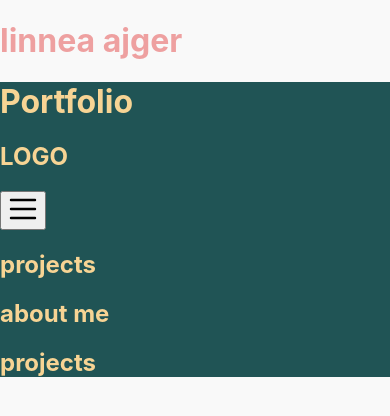
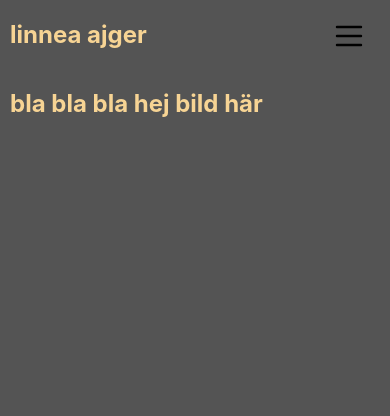
Before and after one commit to LinneaAjger/new-portfolio, a Next.js app in the folder with_styled_components/: page / in a window 390 px wide. Shown: the top 416 px of the page. Built offline with nearby package versions, Linux system fonts and the light colour scheme.

Commit message:
working hamburger menu for mobile and navbar for bigger screens

```diff
--- a/with_styled_components/components/globalstyles.tsx
+++ b/with_styled_components/components/globalstyles.tsx
@@ -8,8 +8,17 @@ const GlobalStyle = createGlobalStyle`
     margin: 0;
     font-family: -apple-system, BlinkMacSystemFont, Segoe UI, Roboto, Oxygen,
       Ubuntu, Cantarell, Fira Sans, Droid Sans, Helvetica Neue, sans-serif;
-      background-color: rgb(249, 249, 249);
+    background-color: rgb(249, 249, 249);
+    height: 100%;
+  }
 
+  * {
+    box-sizing: border-box;
+    list-style: none;
+  }
+
+  #__next {
+    height: 100%;
   }
 
   a {
@@ -17,9 +26,56 @@ const GlobalStyle = createGlobalStyle`
     text-decoration: none;
   }
 
-  * {
-    box-sizing: border-box;
+  button {
+    background: none;
+    border: none;
   }
+
+  .hamburger-active {
+    width: 100%;
+    height: 100%;
+    color: red;
+    position: absolute;
+    top: 0;
+    left: 0;
+    background: #d1d1d1;
+    width: 100%;
+    display: flex;
+    align-items: center;
+    flex-direction: column;
+    justify-content: center;
+    margin-block-start: 0;
+    margin-block-end: 0;
+    margin-inline-start: 0px;
+    margin-inline-end: 0px;
+    padding-inline-start: 0px;
+
+    li + li {
+      margin: 30px 0px 0px 0px;
+    }
+  }
+
+
+
+  .hamburger-inactive {
+    display: none;
+
+    @media (min-width: 769px){
+      display: flex;
+
+      ul {
+        width: 100%;
+        display: flex;
+        justify-content: space-evenly;
+        margin-block-start: 0;
+        margin-block-end: 0;
+        margin-inline-start: 0px;
+        margin-inline-end: 0px;
+        padding-inline-start: 0px;
+      }
+    }
+  }
+
 `
 
 export default GlobalStyle
--- a/with_styled_components/components/navbar.tsx
+++ b/with_styled_components/components/navbar.tsx
@@ -1,35 +1,55 @@
 import Image from "next/image"
 import closeImg from "../images/close.svg"
 import menuImg from "../images/menu.svg"
+import { Hamburgermenu, NavBarStyle, NavLinks } from "./sharedstyles"
 import Link from "next/link"
 import { useState } from "react"
 
 function NavBar (){
   const [navbar, setNavbar] = useState<boolean>(false);
+  const [toggle, setToggle] = useState<boolean>(false);
+  const handleMenu = () => {
+    setNavbar(prevState => !prevState);
+    setToggle(!toggle);
+    }
+
+                        {/* hamburgermeny ä osynlig för stora skärmar*/}
+
+
   return <div>
     <nav>
       <div>
-      <div>
-        <div>
+        <NavBarStyle>
           {/* logo*/}
           <Link href={"/"}>
-            <h2>LOGO</h2>
+            <h2>linnea ajger</h2>
           </Link>
-                    {/* hamburgermeny ä osynlig för stora skärmar*/}
-                    <div>
+            <NavLinks className={ toggle ? '' : 'hamburger-inactive' }>
+                <ul className={ toggle ? 'hamburger-active' : '' }>
+                  <li>
+                    <Link href="projects" onClick={()=> setNavbar(prevState => !prevState)}>projects</Link>
+                  </li>
+                  <li>
+                    <Link href="about" onClick={()=> setNavbar(prevState => !prevState)}>about me</Link>
+                  </li>
+                  <li>
+                    <Link href="contact" onClick={()=> setNavbar(prevState => !prevState)}>contact</Link>
+                  </li>
+                </ul>
+              </NavLinks>
+                    <Hamburgermenu>
                       <button
-                      onClick={()=> setNavbar(prevState => !prevState)}>
+                      onClick={handleMenu}>
                         {navbar ?
                         (<Image src={closeImg} width={30} height={30} alt="logo"/>) :
                         (<Image src={menuImg} width={30}  height={30} alt="logo"/>)}
 
                       </button>
-                    </div>
-        </div>
-
+                    </Hamburgermenu>
+        </NavBarStyle>
       </div>
 
-      </div>
+
     </nav>
   </div>
   }
--- a/with_styled_components/components/sharedstyles.tsx
+++ b/with_styled_components/components/sharedstyles.tsx
@@ -1,4 +1,13 @@
 import styled from 'styled-components'
+
+const Wrapper = styled.div`
+  margin: 0 auto;
+  color: #f7d494;
+  background-color: #545454;
+  padding: 0px 10px;
+  height: 100%;
+
+  `
 
 const Container = styled.div`
   padding: 0 0.5rem;
@@ -17,6 +26,28 @@ const Main = styled.main`
   justify-content: center;
   align-items: center;
 `
+const NavBarStyle = styled.div`
+  width: 100%;
+
+  display: flex;
+  justify-content: space-between;
+  align-items: center;
+`
+const NavLinks = styled.div`
+  width: 50%;
+
+`
+
+const Hamburgermenu = styled.div`
+position: absolute;
+top: 20px;
+right: 20px;
+
+@media (min-width: 768px){
+display: none;
+}
+
+`
 
 
-export { Container, Main}
+export { Wrapper, Container, Main, Hamburgermenu, NavBarStyle, NavLinks}
--- a/with_styled_components/pages/_app.tsx
+++ b/with_styled_components/pages/_app.tsx
@@ -15,7 +15,6 @@ function MyApp({ Component, pageProps }: AppProps) {
   const router = useRouter();
   return (
     <ThemeProvider theme={theme}>
-      <h1>linnea ajger</h1>
     <GlobalStyle />
       <Component {...pageProps} key={router.asPath} />
     </ThemeProvider>
--- /dev/null
+++ b/with_styled_components/pages/contact.tsx
@@ -0,0 +1,4 @@
+function contactPage (){
+  return <h1>contact</h1>
+  }
+  export default contactPage
--- a/with_styled_components/pages/index.tsx
+++ b/with_styled_components/pages/index.tsx
@@ -1,28 +1,13 @@
 import NavBar from 'components/navbar';
 import { NextPage } from 'next';
-import styled from 'styled-components';
+import { Wrapper } from 'components/sharedstyles';
 
-const Wrapper = styled.div`
-  max-width: 700px;
-  margin: 0 auto;
-  color: #f7d494;
-  background-color: #205455;
-`;
 
 const IndexPage: NextPage<{}> = ({}) => {
   return (
     <Wrapper>
-      <h1>Portfolio</h1>
       <NavBar/>
-      <section id="projects">
-        <h1>projects</h1>
-      </section>
-      <section id="about-me">
-        <h1>about me</h1>
-      </section>
-      <section id="contact">
-        <h1>projects</h1>
-      </section>
+<h2>bla bla bla hej bild här</h2>
     </Wrapper>
   );
 };
```
